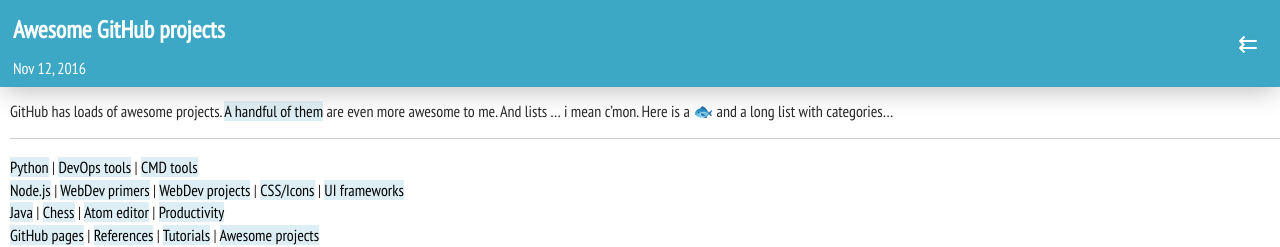
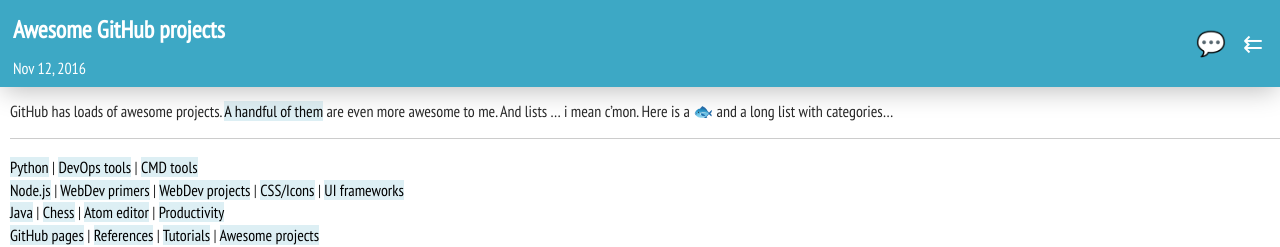
Before and after one commit to BastiTee/localhost, a Jekyll site: the page built from _posts/2016-11-12-awesome-github-projects.md, in a window 1280 px wide. Shown: the top 247 px of the page. Built offline with Jekyll 4.4.1, drawn with Linux system fonts in a browser that asks for light colours.

Commit message:
optics update;

```diff
--- a/_layouts/post.html
+++ b/_layouts/post.html
@@ -9,8 +9,9 @@
 <table><tr>
 <td class="post-main">
 <h1 class="post-title" itemprop="name headline">{{ page.title }}</h1>
-<p class="post-meta"><time datetime="{{ page.date | date_to_xmlschema }}" itemprop="datePublished">{{ page.date | date: "%b %-d, %Y" }}</time>{% if page.author %} • <span itemprop="author" itemscope itemtype="http://schema.org/Person"><span itemprop="name">{{ page.author }}</span></span>{% endif %}</p>
+<p class="post-meta"><time datetime="{{ page.date | date_to_xmlschema }}" itemprop="datePublished">{{ page.date | date: "%b %-d, %Y" }}</time></p>
 </td>
+{% if page.twitter %}<td class="post-back"><a href="{{ page.twitter }}">&#128172;</a></td>{% endif %}
 <td class="post-back"><a href="{{ site.url }}">&#8647;</a></td>
 </tr></table>
 </header>
--- a/_posts/2016-11-12-awesome-github-projects.md
+++ b/_posts/2016-11-12-awesome-github-projects.md
@@ -2,6 +2,7 @@
 layout: post
 title: "Awesome GitHub projects"
 date:   2016-11-12 09:34:49 +0100
+twitter: https://twitter.com/basti_tee/status/833402448727404545
 ---
 
 GitHub has loads of awesome projects. [A handful of them](https://github.com/stars/BastiTee?direction=desc&filter=others&sort=stars) are even more awesome to me. And lists ... i mean c'mon. Here is a 🐟 and a long list with categories...
--- a/css/main.css
+++ b/css/main.css
@@ -114,8 +114,8 @@
     text-decoration: none;
     color: #000;
     background-color: #DDEFF4;
+
 }
-
 
 /* ====================================================== INDEX PAGE */
 
@@ -228,10 +228,11 @@
     text-align: right;
     font-size: 150%;
     /*border: 1px solid red;*/
-    padding: 0px 20px 0px 20px;
+    padding: 0px 15px 0px 0px;
 }
 
 td.post-back a {
+    /*font-family: 'Share Tech Mono';*/
     background-color: #3DA8C5 !important;
     color: #fff !important;
 }
```
Also changed, not shown: index.md (+1 -1 lines).
